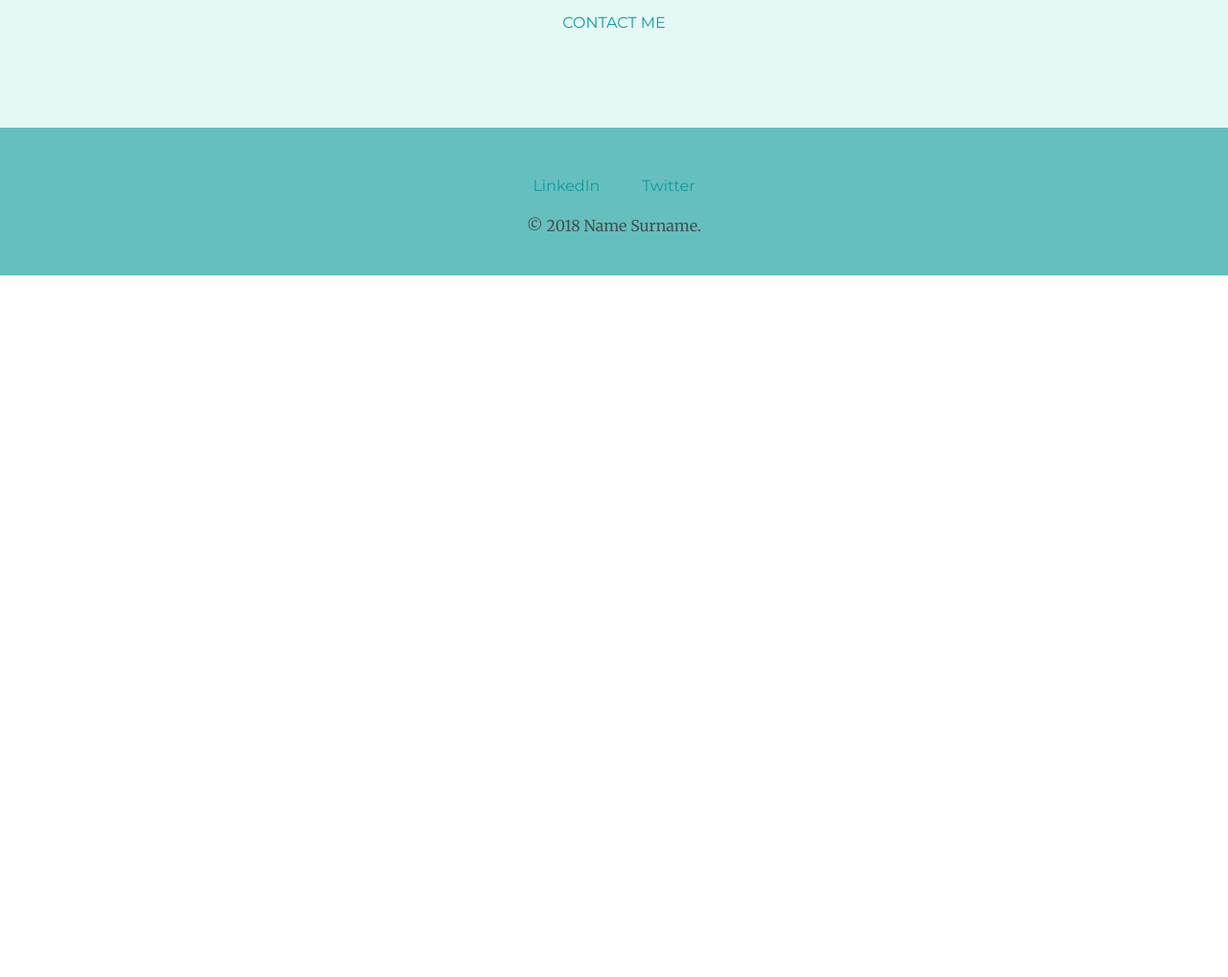
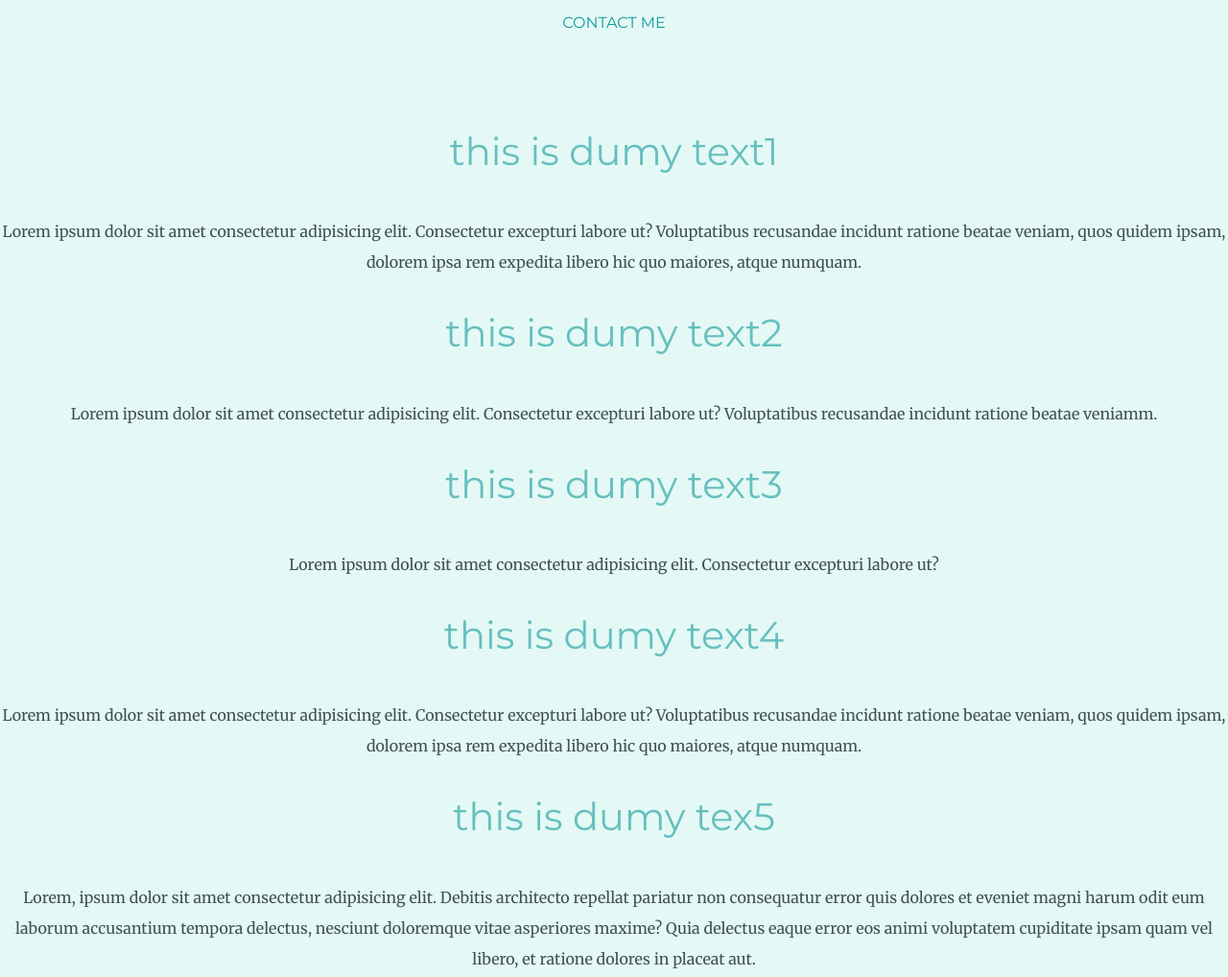
Before and after one commit to meet991999/MyPage, a plain HTML site: page index.html in a window 1280 px wide. Shown: the part 2535-3553 px from the top of the page at 96% size. Before the commit the page ends 2822 px from the top, so only its background shows below. Drawn offline with Linux system fonts and the light colour scheme.

Commit message:
Update index.html

```diff
--- a/index.html
+++ b/index.html
@@ -54,10 +54,41 @@
                     <a href="mailto:name@email.com">CONTACT ME</a>
                 </div>
             </div>
+            <div class="grid-container">
+                <div class="card grid-col-span-2">
+                    <h2 class="text-spacing">this is dumy text1</h2>
+                    <p class="text-spacing">Lorem ipsum dolor sit amet consectetur adipisicing elit. Consectetur excepturi labore ut?
+                        Voluptatibus recusandae incidunt ratione beatae veniam, quos quidem ipsam, dolorem ipsa
+                        rem expedita libero hic quo maiores, atque numquam. </p>
+
+                </div>
+                <div class="card">
+                    <h2 class="text-spacing">this is dumy text2</h2>
+                    <p class="text-spacing">Lorem ipsum dolor sit amet consectetur adipisicing elit. Consectetur excepturi labore ut?
+                        Voluptatibus recusandae incidunt ratione beatae veniamm. </p>
+                </div>
+                <div class="card">
+                    <h2 class="text-spacing">this is dumy text3</h2>
+                    <p class="text-spacing">Lorem ipsum dolor sit amet consectetur adipisicing elit. Consectetur excepturi labore ut?
+                         </p>
+                </div>
+                <div class="card grid-col-span-2">
+                    <h2 class="text-spacing">this is dumy text4</h2>
+                    <p class="text-spacing">Lorem ipsum dolor sit amet consectetur adipisicing elit. Consectetur excepturi labore ut?
+                        Voluptatibus recusandae incidunt ratione beatae veniam, quos quidem ipsam, dolorem ipsa
+                        rem expedita libero hic quo maiores, atque numquam. </p>
+                </div>
+                <div class="card">
+                    <h2 class="text-spacing">this is dumy tex5</h2>
+                    <p class="text-spacing">Lorem, ipsum dolor sit amet consectetur adipisicing elit. Debitis architecto repellat pariatur non consequatur error quis dolores et eveniet magni harum odit eum laborum accusantium tempora delectus, nesciunt doloremque vitae asperiores maxime? Quia delectus eaque error eos animi voluptatem cupiditate ipsam quam vel libero, et ratione dolores in placeat aut.
+                    </p>
+                </div>
+
+            </div>
 
             <div class="bottom-container">
-                <a class="footer-link" href="https://www.linkedin.com/">LinkedIn</a>
-                <a class="footer-link" href="https://twitter.com/">Twitter</a>
+                <a href="https://www.linkedin.com/">LinkedIn</a>
+                <a href="https://twitter.com/">Twitter</a>
                 <p>© 2018 Name Surname.</p>
             </div>
 
```
